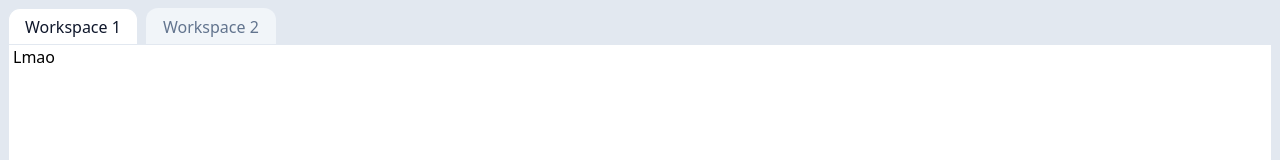
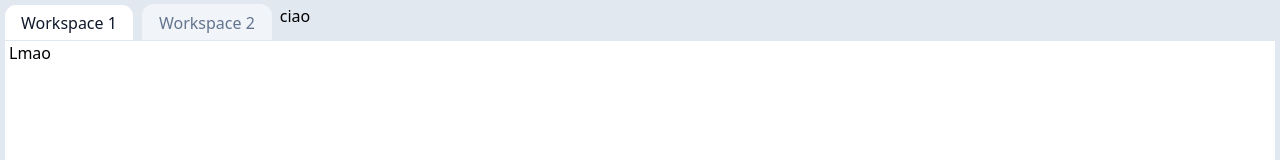
Before and after one commit to Wanes01/theogony, a React (Vite) app in the folder packages/app/: page / in a window 1280 px wide. Shown: the top 160 px of the page. Built offline with nearby package versions, Linux system fonts and the light colour scheme.

Commit message:
feat(app): centralize icon usage into an icons object

```diff
--- a/packages/app/package.json
+++ b/packages/app/package.json
@@ -25,6 +25,7 @@
     "@vitejs/plugin-react": "^6.1.2",
     "tailwindcss": "^4.3.3",
     "typescript": "^6.0.3",
-    "vite": "^8.3.5"
+    "vite": "^8.3.5",
+    "vite-plugin-svgr": "^5.2.0"
   }
 }
--- a/packages/app/src/App.tsx
+++ b/packages/app/src/App.tsx
@@ -14,7 +14,7 @@ const mockTabs: WorkSpaceTab[] = [
 
 export function App() {
   return (
-    <div className="p-2 bg-slate-200 h-screen">
+    <div className="p-1 bg-slate-200 h-screen">
       <WorkSpaceTabs initialTabs={mockTabs} />
     </div>
   );
--- /dev/null
+++ b/packages/app/src/components/ui/icons/index.ts
@@ -0,0 +1,8 @@
+import type { Icon } from "./types";
+import Plus from "@assets/icons/plus.svg?react";
+
+export const icons = {
+  plus: Plus,
+} satisfies Record<string, Icon>;
+
+export type IconName = keyof typeof icons;
--- /dev/null
+++ b/packages/app/src/components/ui/icons/types.ts
@@ -0,0 +1,8 @@
+import type { ComponentType, SVGProps } from "react";
+
+export type IconProps = SVGProps<SVGSVGElement> & {
+  size?: number | string;
+  title?: string;
+};
+
+export type Icon = ComponentType<IconProps>;
--- a/packages/app/src/components/ui/workspace/WorkSpaceTabs.tsx
+++ b/packages/app/src/components/ui/workspace/WorkSpaceTabs.tsx
@@ -21,6 +21,7 @@ export default function WorkSpaceTabs({ initialTabs }: WorkSpaceTabsProps) {
             />
           </li>
         ))}
+        <li>ciao</li>
       </ul>
       <div className="bg-white px-1 border border-slate-200 flex-1">
         {tabs[selectedTab] && tabs[selectedTab].content}
--- /dev/null
+++ b/packages/app/src/vite-env.d.ts
@@ -0,0 +1,2 @@
+/// <reference types="vite/client" />
+/// <reference types="vite-plugin-svgr/client" />
--- a/packages/app/tsconfig.json
+++ b/packages/app/tsconfig.json
@@ -3,6 +3,7 @@
   "compilerOptions": {
     "paths": {
       "@components/*": ["./src/components/*"],
+      "@assets/*": ["./src/assets/*"],
       "@model/*": ["../shared/src/model/*"]
     },
     "noEmit": true,
--- a/packages/app/vite.config.ts
+++ b/packages/app/vite.config.ts
@@ -2,19 +2,28 @@ import { fileURLToPath } from "node:url";
 import { defineConfig } from "vite";
 import react from "@vitejs/plugin-react";
 import tailwindcss from "@tailwindcss/vite";
+import svgr from "vite-plugin-svgr";
 
 export default defineConfig({
-  plugins: [react(), tailwindcss()],
+  plugins: [react(), svgr(), tailwindcss()],
   base: "./",
   resolve: {
     alias: [
       {
         find: /^@components\//,
-        replacement: fileURLToPath(new URL("./src/components/", import.meta.url)),
+        replacement: fileURLToPath(
+          new URL("./src/components/", import.meta.url),
+        ),
       },
       {
         find: /^@model\//,
-        replacement: fileURLToPath(new URL("../shared/src/model/", import.meta.url)),
+        replacement: fileURLToPath(
+          new URL("../shared/src/model/", import.meta.url),
+        ),
+      },
+      {
+        find: /^@assets\//,
+        replacement: fileURLToPath(new URL("./src/assets", import.meta.url)),
       },
     ],
   },
```
Also changed, not shown: packages/app/src/assets/icons/plus.svg (added).
